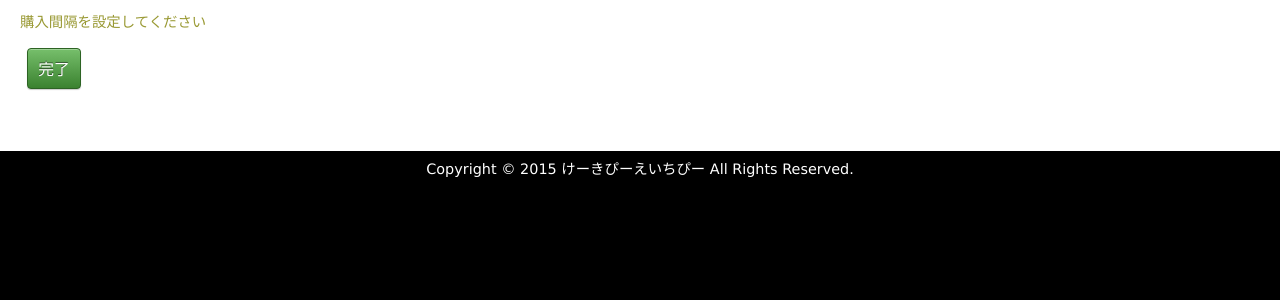
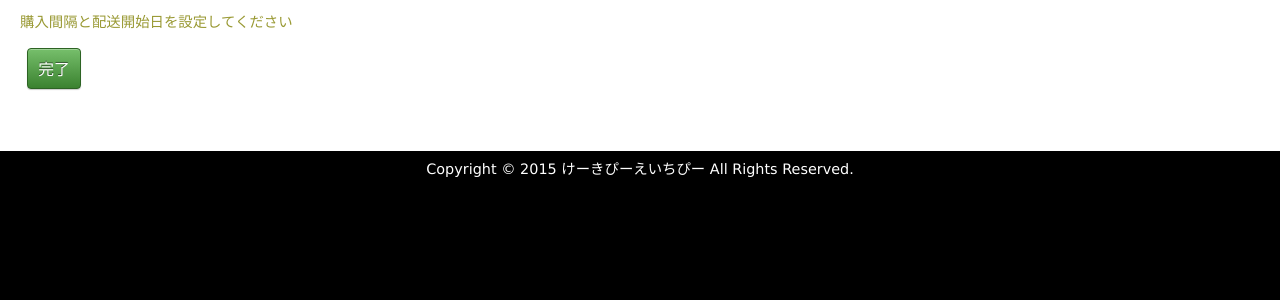
Before and after one commit to rinnkisi/CPHP, a CakePHP app: the page made by app/View/UserProductHistories/edit.ctp in a window 1280 px wide. Shown: the part 47-347 px from the top of the page. Run offline with PHP 8.4 and a stand-in for CakePHP, Linux system fonts and the light colour scheme; the template is opened without the code that fills it, so the values that code supplies are empty; some libraries are stand-ins or nearby versions.

Commit message:
add date edit.ctp

```diff
--- a/app/View/UserProductHistories/edit.ctp
+++ b/app/View/UserProductHistories/edit.ctp
@@ -1,13 +1,20 @@
-<h4>購入間隔を設定してください</h4>
+<h4>購入間隔と配送開始日を設定してください</h4>
 <?php echo $this->Form->create('UserProductHistories',array('action'=>'complete')); ?>
 <?php if(isset($have)):foreach($have as $values):?>
 <?php if($backet['UserProductHistories'][$values['product_id']]): ?>
 <table>
+	<tr><td>
+		<h4>配送開始日<?php echo $this->Form->input('start.'.$values['product_id'],array('label'=>false,'div'=>'false','type' => 'date',
+        'dateFormat' => 'YMD',
+        'monthNames' => false,
+        'timeFormat' => '24',
+        'separator' => '/',)); ?></h4></td></tr>
 	<tr>
 		<td>
-			<h4><input style="width:3em" type="number" value="0" class="<?php echo $values['product_id']; ?>" readonly></input>日間</h4></td>
+			<h4>購入間隔：
+				<input style="width:3em" type="number" value="0" class="<?php echo $values['product_id']; ?>" readonly></input>日</h4></td>
 		<td colspan="2"><div class="slider" id="<?php echo $values['product_id']; ?>"></div>
-		<?php echo $this->Form->input($values['product_id'],array(
+		<?php echo $this->Form->input('frequency.'.$values['product_id'],array(
 			'type'=>'hidden',
 			'value'=>0,
 			'class'=>$values['product_id']
```
Also changed, not shown: app/Controller/UserProductHistoriesController.php (+11 -6 lines).
